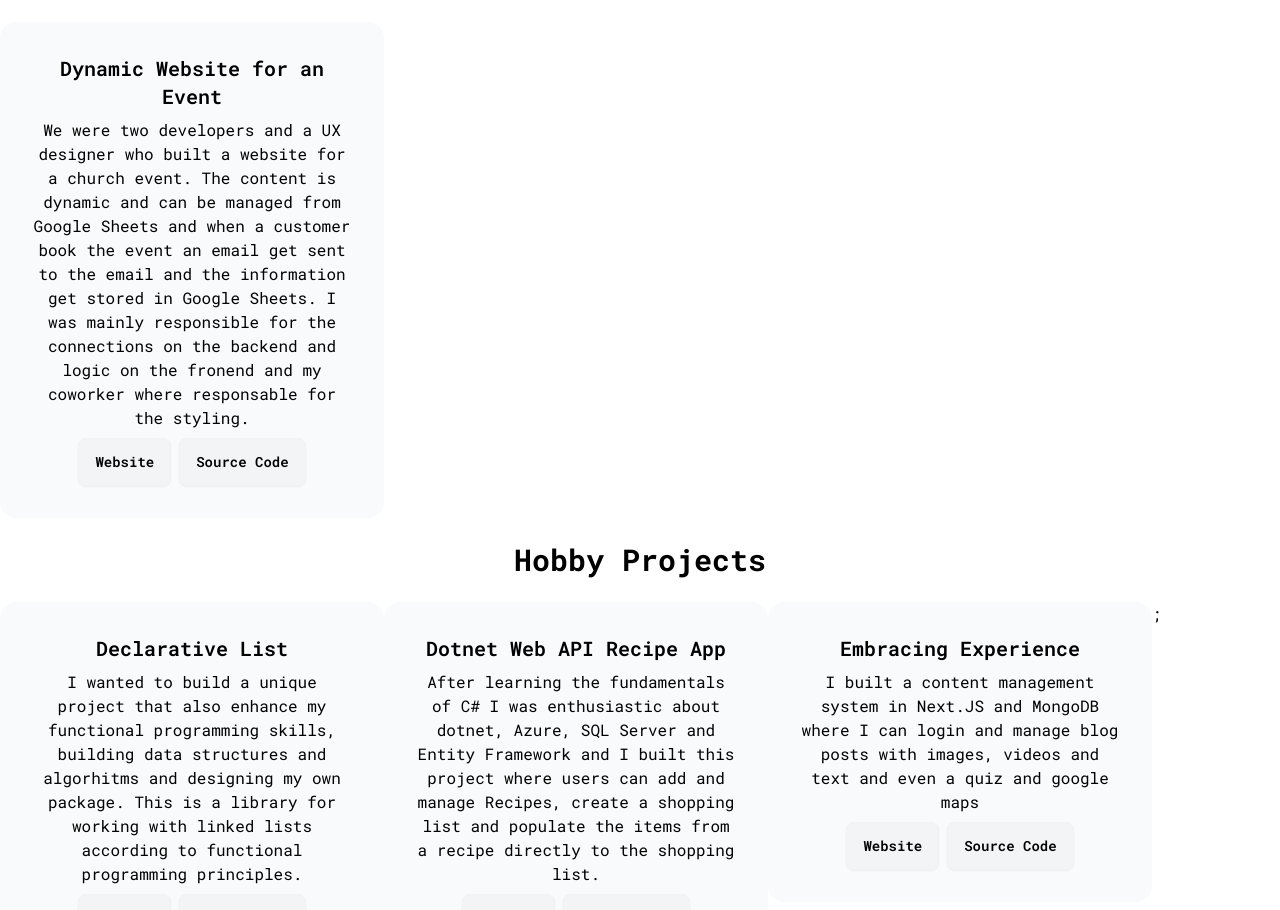
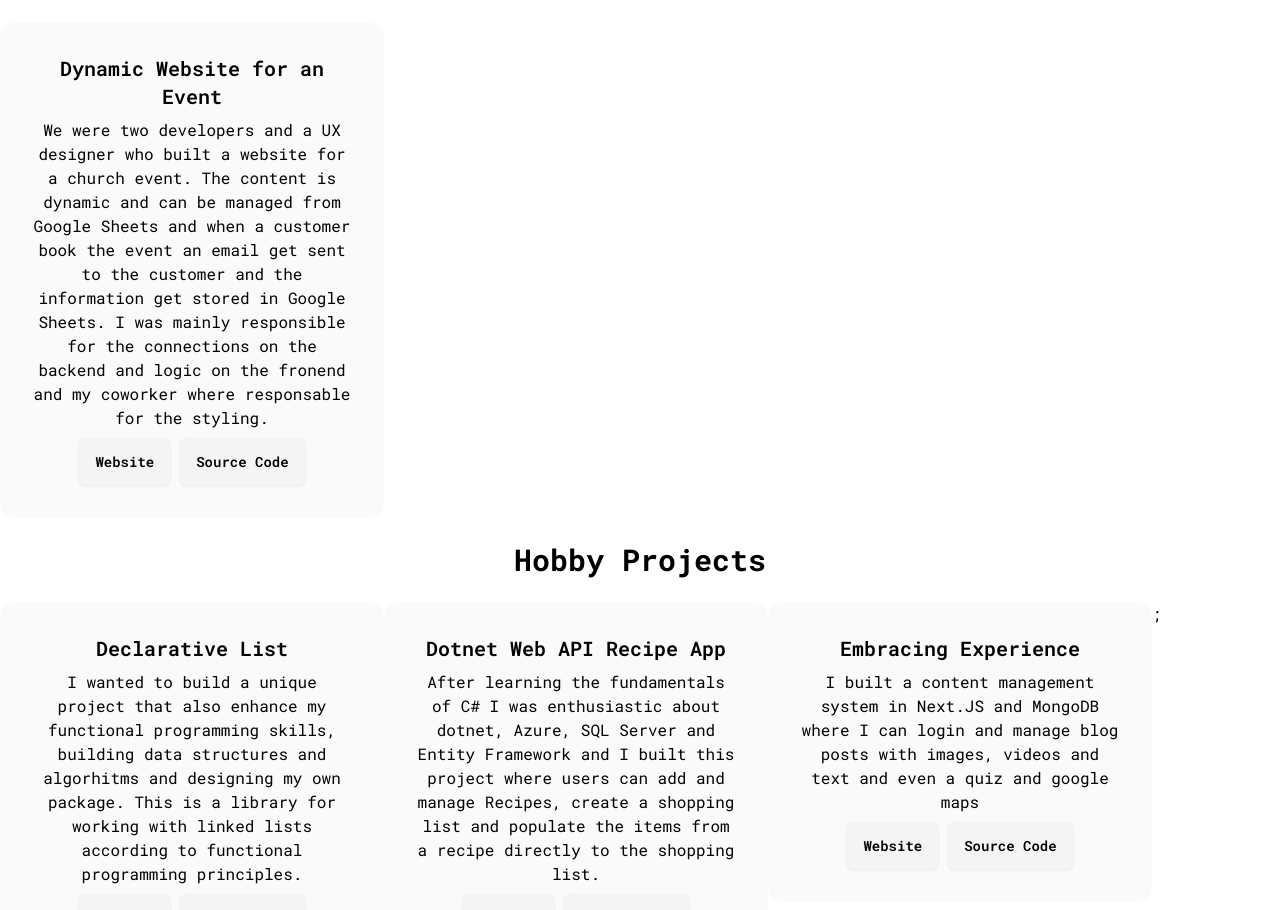
Before and after one commit to EmanuelGustafzon/portfolio, a Next.js app in the folder portfolio/: page / in a window 1280 px wide. Shown: the part 862-1772 px from the top of the page. Built offline with nearby package versions, Linux system fonts and the light colour scheme.

Commit message:
Update page.tsx
Content change

```diff
--- a/portfolio/app/page.tsx
+++ b/portfolio/app/page.tsx
@@ -18,7 +18,7 @@ export default function Home() {
       <div className="card w-96 bg-gray-50">
         <div className="card-body items-center text-center">
           <h3 className="card-title">Dynamic Website for an Event</h3>
-          <p>We were two developers and a UX designer who built a website for a church event. The content is dynamic and can be managed from Google Sheets and when a customer book the event an email get sent to the email and the information get stored in Google Sheets. I was mainly responsible for the connections on the backend and logic on the fronend and my coworker where responsable for the styling. </p>
+          <p>We were two developers and a UX designer who built a website for a church event. The content is dynamic and can be managed from Google Sheets and when a customer book the event an email get sent to the customer and the information get stored in Google Sheets. I was mainly responsible for the connections on the backend and logic on the fronend and my coworker where responsable for the styling. </p>
             <div className="card-actions justify-end">
               <Link href='https://forankradkonferensen.se' className="btn text-black bg-gray-100">Website</Link>
               <Link href='/' className="btn text-black bg-gray-100">Source Code</Link>
```
